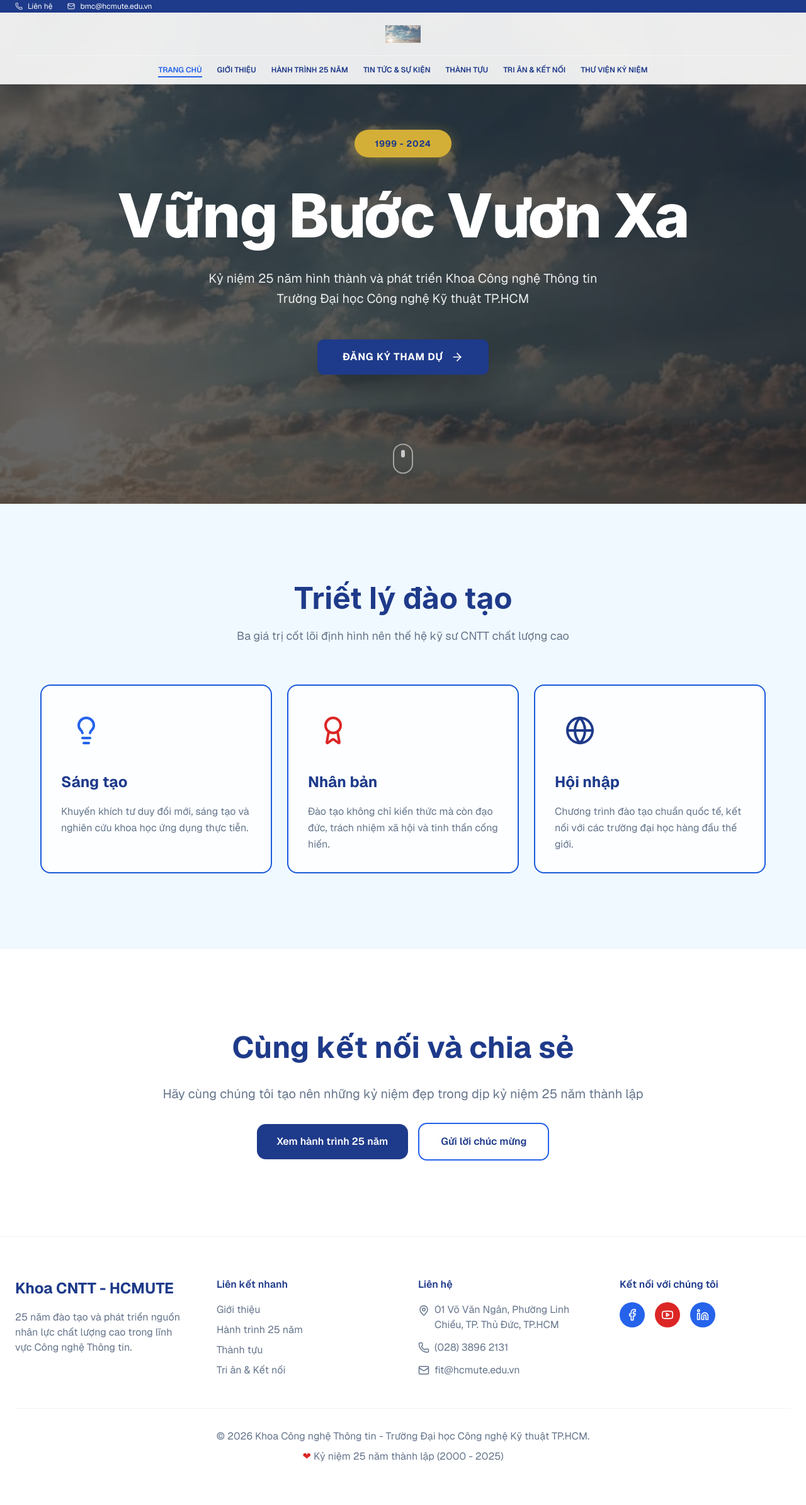
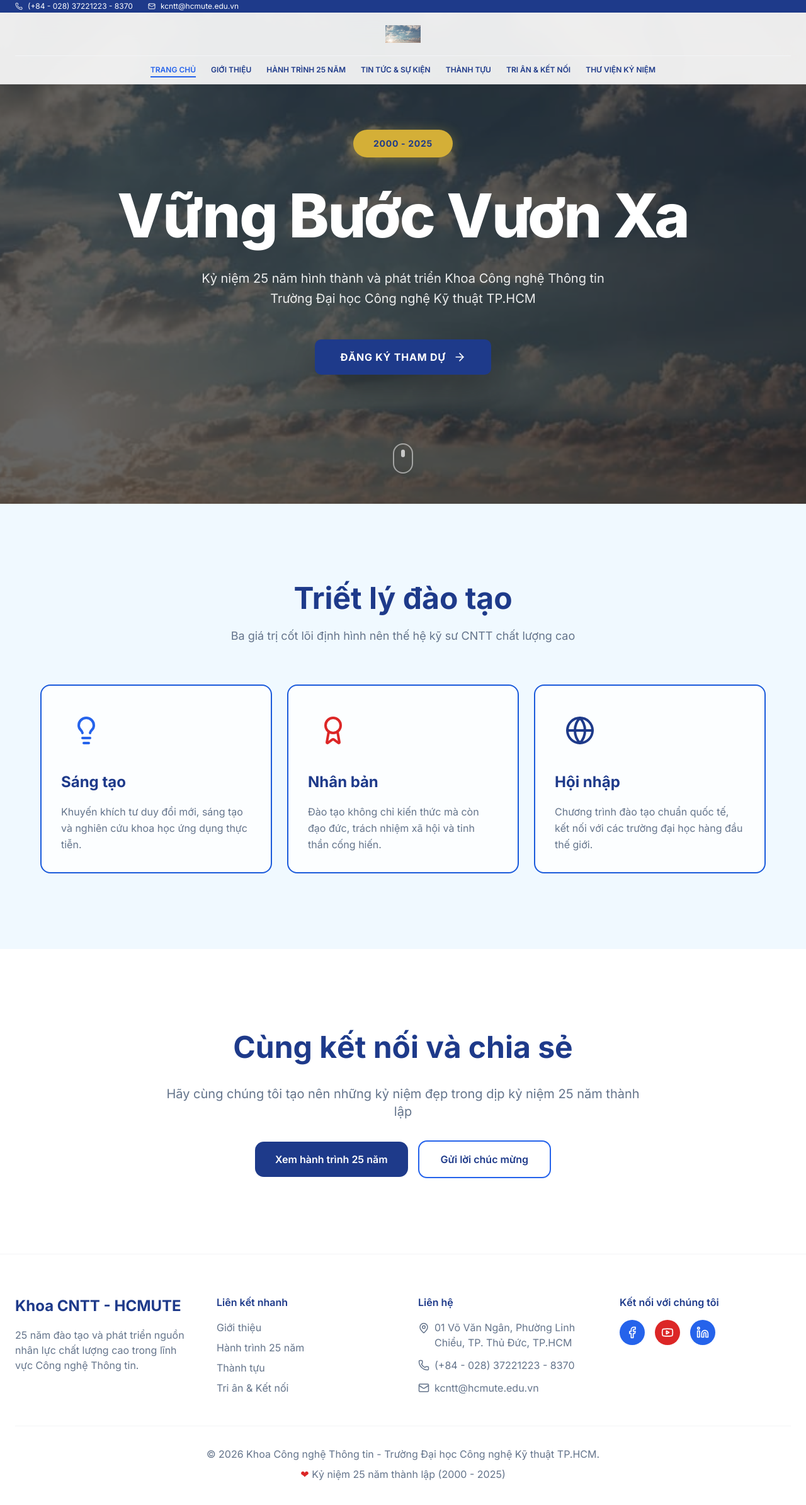
Before and after one commit to HCMUTE-RTIC/fit-hcmute, a Next.js app in the folder client/apps/web/: page /home in a window 1280 px wide. Shown: the top 2390 px of the page at 63% size. Built offline with nearby package versions, Linux system fonts and the light colour scheme.

Commit message:
fix: change to inter font

```diff
--- a/client/apps/web/app/gioi-thieu/page.tsx
+++ b/client/apps/web/app/gioi-thieu/page.tsx
@@ -117,7 +117,6 @@ export default function GioiThieu() {
                 fontSize: "clamp(32px, 5vw, 48px)",
                 lineHeight: "72px",
                 color: "#1e3a8a",
-                fontFamily: "'Inter', sans-serif",
               }}
             >
               VỀ KHOA CÔNG NGHỆ THÔNG TIN
--- a/client/apps/web/app/home/page.tsx
+++ b/client/apps/web/app/home/page.tsx
@@ -65,7 +65,7 @@ export default function Home() {
                   boxShadow: "0px 4px 20px 0px rgba(212, 175, 55, 0.4)",
                 }}
               >
-                1999 - 2024
+                2000 - 2025
               </div>
             </motion.div>
 
@@ -74,7 +74,6 @@ export default function Home() {
               className="font-extrabold mb-6 leading-tight text-white"
               style={{
                 fontSize: "clamp(48px, 8vw, 96px)",
-                fontFamily: "'Inter', sans-serif",
                 letterSpacing: "-0.02em",
               }}
             >
@@ -162,7 +161,6 @@ export default function Home() {
               style={{
                 fontSize: "clamp(32px, 5vw, 48px)",
                 color: "#1e3a8a",
-                fontFamily: "'Inter', sans-serif",
               }}
             >
               Triết lý đào tạo
--- a/client/apps/web/app/layout.tsx
+++ b/client/apps/web/app/layout.tsx
@@ -1,4 +1,4 @@
-import { Geist, Geist_Mono } from "next/font/google";
+import { Inter, Geist_Mono } from "next/font/google";
 
 import "@workspace/ui/globals.css";
 import "../styles/theme.css";
@@ -6,8 +6,9 @@ import { Providers } from "@/components/providers";
 import Navbar from "@/components/layout/Navbar";
 import Footer from "@/components/layout/Footer";
 
-const fontSans = Geist({
-  subsets: ["latin"],
+const fontSans = Inter({
+  subsets: ["latin", "vietnamese"],
+  weight: ["400", "600", "700", "800"],
   variable: "--font-sans",
 });
 
--- a/client/apps/web/app/tin-tuc/page.tsx
+++ b/client/apps/web/app/tin-tuc/page.tsx
@@ -266,7 +266,6 @@ export default function News() {
                 fontSize: "clamp(32px, 5vw, 48px)",
                 lineHeight: "72px",
                 color: "#1e3a8a",
-                fontFamily: "'Inter', sans-serif",
               }}
             >
               TIN TỨC &amp; SỰ KIỆN
--- a/client/apps/web/components/layout/Footer.tsx
+++ b/client/apps/web/components/layout/Footer.tsx
@@ -56,11 +56,15 @@ export default function Footer() {
               </li>
               <li className="flex items-center space-x-2" style={{ color: 'var(--color-text-gray)' }}>
                 <Phone size={18} />
-                <span>(028) 3896 2131</span>
+                <a href="tel:+84-028-37221223-8370" className="hover:opacity-80 transition-opacity">
+                  (+84 - 028) 37221223 - 8370
+                </a>
               </li>
               <li className="flex items-center space-x-2" style={{ color: 'var(--color-text-gray)' }}>
                 <Mail size={18} />
-                <span>fit@hcmute.edu.vn</span>
+                <a href="mailto:kcntt@hcmute.edu.vn" className="hover:opacity-80 transition-opacity">
+                  kcntt@hcmute.edu.vn
+                </a>
               </li>
             </ul>
           </div>
--- a/client/apps/web/components/layout/Navbar.tsx
+++ b/client/apps/web/components/layout/Navbar.tsx
@@ -50,13 +50,13 @@ export default function Navbar() {
       <div style={{ backgroundColor: "var(--color-primary-900)" }}>
         <div className="max-w-[1280px] mx-auto px-4 sm:px-6 py-0.5 flex items-center justify-between">
           <div className="flex items-center space-x-4 sm:space-x-6 text-white text-xs">
-            <a href="tel:02838962131" className="flex items-center space-x-1 sm:space-x-2 hover:opacity-80 transition-opacity">
+            <a href="tel:+84-028-37221223-8370" className="flex items-center space-x-1 sm:space-x-2 hover:opacity-80 transition-opacity">
               <Phone size={12} />
-              <span className="hidden sm:inline">Liên hệ</span>
+              <span className="hidden sm:inline">(+84 - 028) 37221223 - 8370</span>
             </a>
-            <a href="mailto:bmc@hcmute.edu.vn" className="flex items-center space-x-1 sm:space-x-2 hover:opacity-80 transition-opacity">
+            <a href="mailto:kcntt@hcmute.edu.vn" className="flex items-center space-x-1 sm:space-x-2 hover:opacity-80 transition-opacity">
               <Mail size={12} />
-              <span className="hidden sm:inline">bmc@hcmute.edu.vn</span>
+              <span className="hidden sm:inline">kcntt@hcmute.edu.vn</span>
             </a>
           </div>
         </div>
--- a/client/apps/web/styles/theme.css
+++ b/client/apps/web/styles/theme.css
@@ -19,6 +19,12 @@
   --text-h2: 48px; /* Section titles */
   --text-h3: 24px; /* Card titles */
   --text-body: 16px; /* Body text */
+
+  /* Font Weights - Design System */
+  --font-weight-display: 800; /* Display/H1 - Bold 800 */
+  --font-weight-h2: 700; /* H2 - Bold 700 */
+  --font-weight-h3: 600; /* H3 - SemiBold 600 */
+  --font-weight-body: 400; /* Body - Regular 400 */
 
   /* Spacing & Grid */
   --spacing-section: 120px; /* Section padding top/bottom */
```
